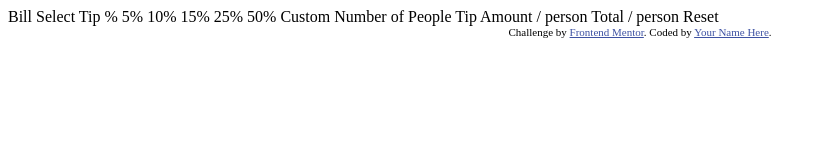
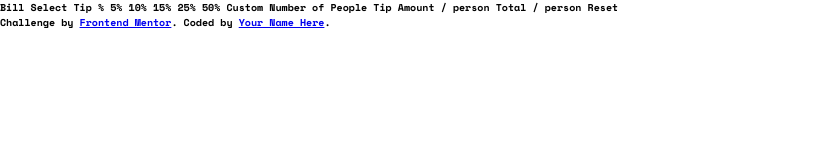
Before and after one commit to Eduardo347387/Tip-calculator-app, a plain HTML site: page index.html in a window 1280 px wide. Shown: the whole page, without its empty margins (0-832 px from the left). Drawn offline with nearby package versions, Linux system fonts and the light colour scheme.

Commit message:
Implementacion archive

```diff
--- /dev/null
+++ b/css/style.scss
@@ -0,0 +1,26 @@
+@import url('https://fonts.googleapis.com/css2?family=Space+Mono:wght@700&display=swap');
+
+:root{
+    --Very_dark_cyan: hsl(183, 100%, 15%);
+    --Dark_grayish_cyan: hsl(186, 14%, 43%);
+    --Grayish_cyan: hsl(184, 14%, 56%);
+    --Light_grayish_cyan: hsl(185, 41%, 84%);
+    --Very_light_grayish_cyan: hsl(189, 41%, 97%);
+    --White: hsl(0, 0%, 100%);
+}
+
+html{
+    font-size: 62.5%;
+}
+
+*{
+    margin: 0;
+    padding: 0;
+    box-sizing: border-box;
+}
+
+body{
+    font-family: 'Space Mono', monospace;
+}
+
+//Font size (form inputs): 24px
--- a/index.html
+++ b/index.html
@@ -5,14 +5,8 @@
   <meta name="viewport" content="width=device-width, initial-scale=1.0"> <!-- displays site properly based on user's device -->
 
   <link rel="icon" type="image/png" sizes="32x32" href="./images/favicon-32x32.png">
-
+  <link rel="stylesheet" href="css/style.css">
   <title>Frontend Mentor | Tip calculator app</title>
-
-  <!-- Feel free to remove these styles or customise in your own stylesheet 👍 -->
-  <style>
-    .attribution { font-size: 11px; text-align: center; }
-    .attribution a { color: hsl(228, 45%, 44%); }
-  </style>
 </head>
 <body>
 
```
Also changed, not shown: css/style.css (added), js/app.js (added), 1 other file.
